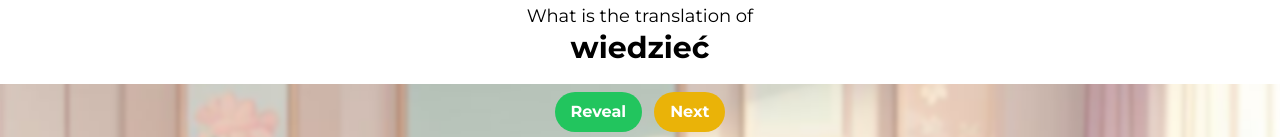
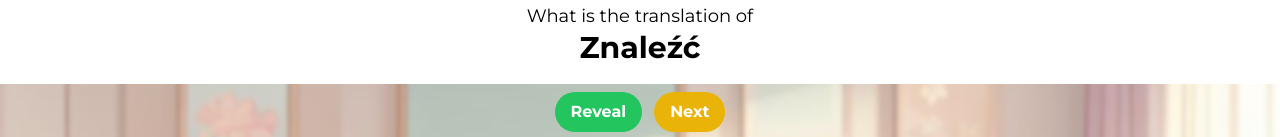
Before and after one commit to Stasnislau/words-learner, a React (Vite) app: page /game in a window 1280 px wide. Shown: the top 137 px of the page. Built offline with nearby package versions, Linux system fonts and the light colour scheme.

Commit message:
Add useRef hook and update wordPairs.json

```diff
--- a/src/pages/game.tsx
+++ b/src/pages/game.tsx
@@ -1,4 +1,4 @@
-import React, { useEffect, useState } from 'react';
+import React, { useEffect, useRef, useState } from 'react';
 import wordPairsData from '../wordPairs.json';
 import Modal from '../components/modal';
 import { motion } from 'framer-motion';
@@ -10,15 +10,17 @@ export interface WordPair {
     group?: string;
 }
 
-const getRandomPairToLearn = (wordPairs: WordPair[]): WordPair => {
-    const randomIndex = Math.floor(Math.random() * wordPairs.length);
-    return wordPairs[randomIndex]
-};
+// const getRandomPairToLearn = (wordPairs: WordPair[]): WordPair => {
+//     const randomIndex = Math.floor(Math.random() * wordPairs.length);
+//     return wordPairs[randomIndex]
+// };
 
 const GamePage = () => {
     const [wordPairs, setWordPairs] = useState<WordPair[]>(wordPairsData);
+    const counter = useRef<number>(0);
     const [isRevealed, setIsRevealed] = useState<boolean>(false);
-    const pair = getRandomPairToLearn(wordPairs);
+    // const pair = getRandomPairToLearn(wordPairs);
+    const pair = wordPairs[counter.current];
     const [question, setQuestion] = useState<string>(pair['translation']);
     const [answer, setAnswer] = useState<string>(pair['verb']);
     const [isModalOpen, setIsModalOpen] = useState<boolean>(false);
@@ -30,7 +32,11 @@ const GamePage = () => {
 
     const handleNext = (): void => {
         setIsRevealed(false);
-        const pair = getRandomPairToLearn(wordPairs);
+        // const pair = getRandomPairToLearn(wordPairs);
+        counter.current++;
+        if (counter.current === wordPairs.length) {
+            counter.current = 0;
+        }
         setQuestion(pair['translation']);
         setAnswer(pair['verb']);
     };
--- a/src/wordPairs.json
+++ b/src/wordPairs.json
@@ -98,6 +98,16 @@
         "verb": "Decouvrir",
         "translation": "Odkrywać",
         "group": "1 irregular"
+    },
+    {
+        "verb": "détendre",
+        "translation": "odprężać",
+        "group": "3 regular"
+    },
+    {
+        "verb": "Attendre",
+        "translation": "Czekać",
+        "group": "3 regular"
     },
     {
         "verb": "Courir",
```
